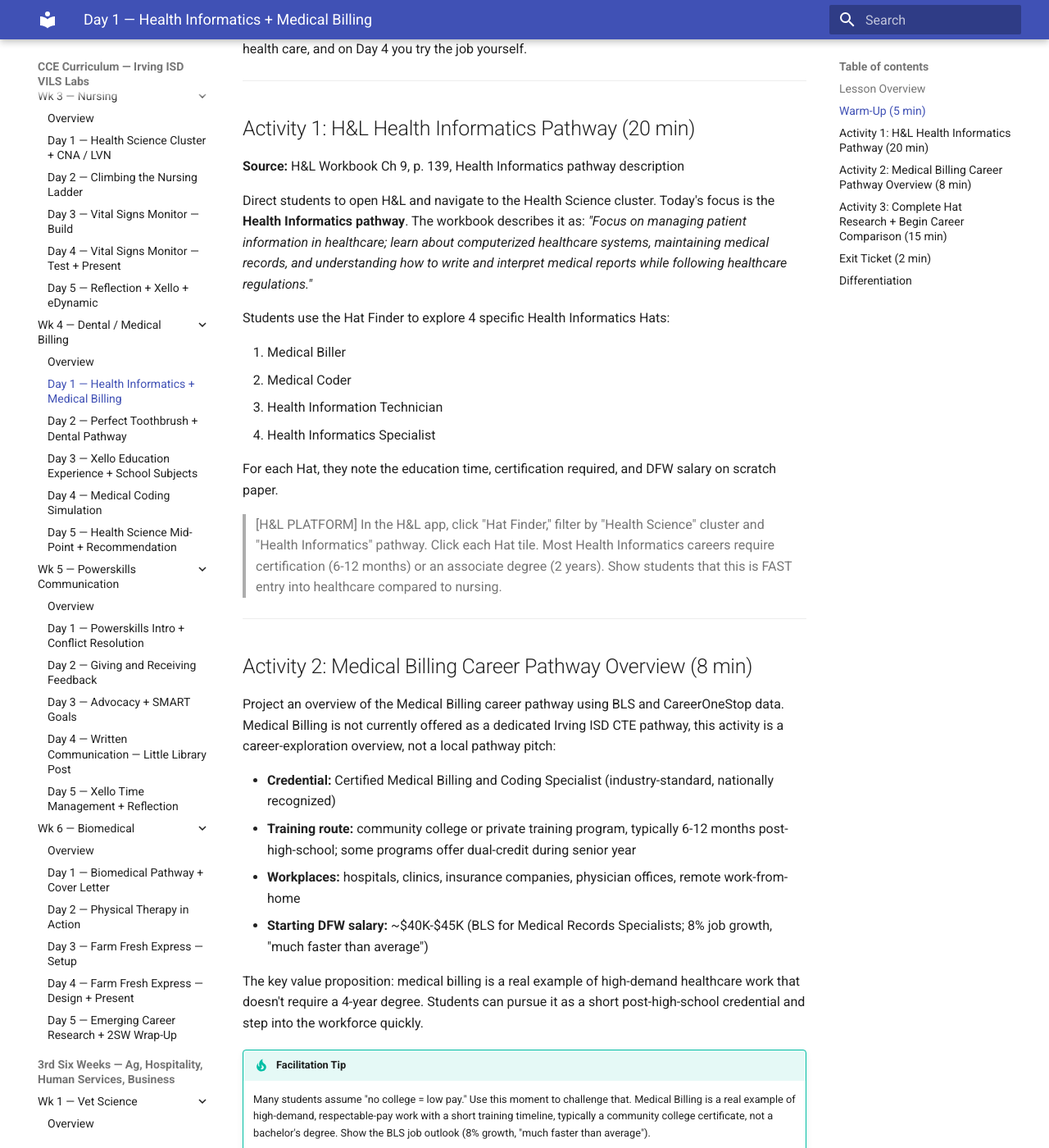
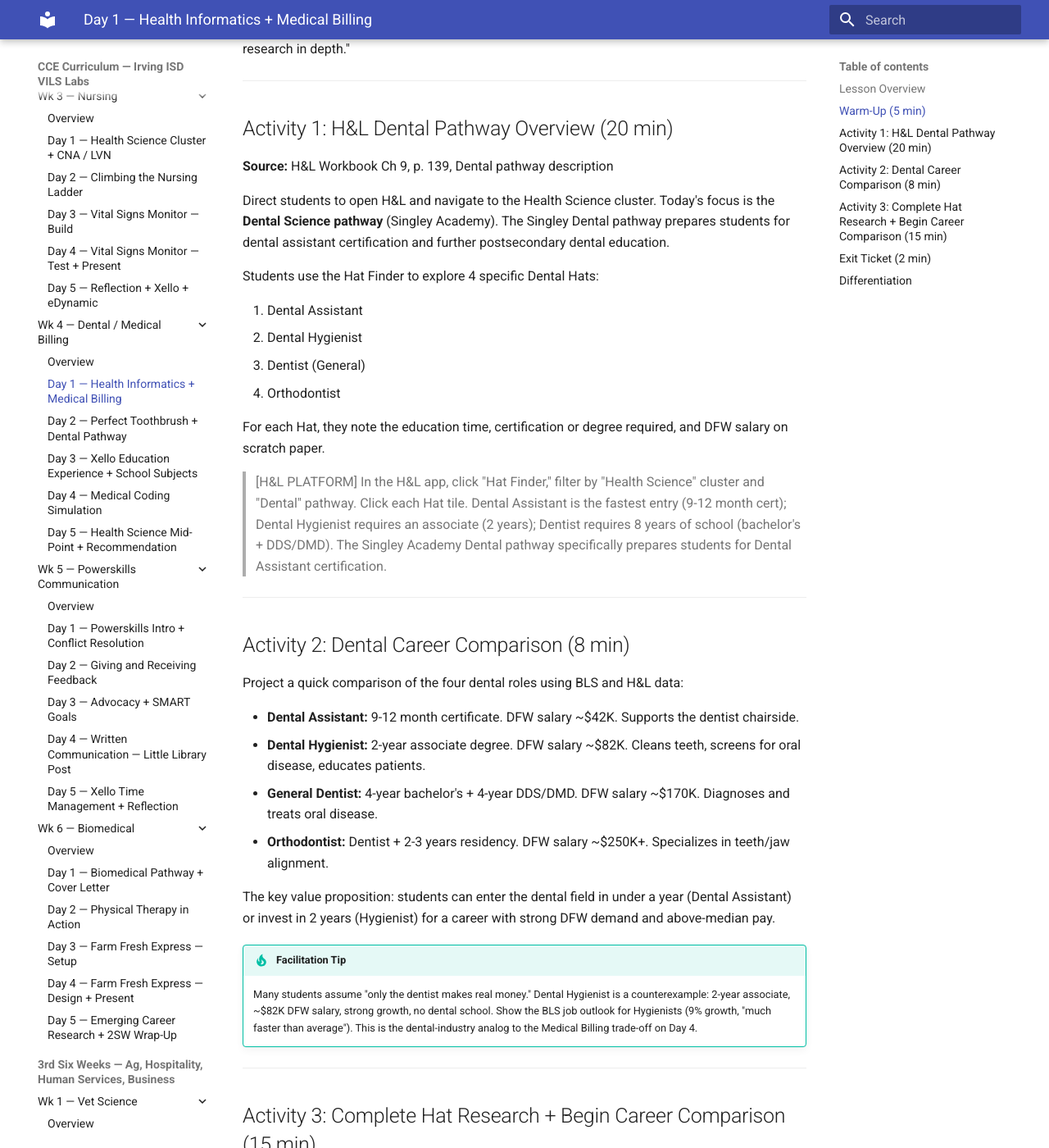
Before and after one commit to elbrielle/cce-curriculum, an MkDocs documentation site: the page built from docs/2sw/wk4-dental-medical-billing/day1.md, in a window 1280 px wide and 1400 px high, scrolled down 749 px. Shown: the whole window at 82% size. Built offline with MkDocs 1.6.1 and Material for MkDocs 9.7.7, drawn with Linux system fonts in a browser that asks for light colours; the version menu is left out; some of the changed text lies outside the part shown.

Commit message:
B1: 2SW Wk4 restructure — dental primary, medical billing to 1 day
Teacher feedback (B1): reduce medical billing from multi-day coverage to
1-2 days within the week, redistribute freed days to dental. Irving ISD has
a Dental pathway at Singley Academy; Medical Billing has no dedicated
Irving ISD pathway, so it fits better as a single-day career-exploration
topic rather than the week's co-headliner.

Changes:
- Overview title: "Behind the Scenes — Dental and Medical Billing" becomes
  "Dental Science Careers + Health Informatics"
- Lesson Objective: reordered to lead with dental; medical billing framed as
  short-credential alternative (single-day treatment)
- Week at a Glance: Day 1 pivots from "Health Informatics + Medical Billing"
  to "Dental Pathway Intro + Hat Research"; Day 4 renamed to
  "Health Informatics + Medical Coding Simulation" (absorbs the billing
  pathway overview before the coding simulation)
- Day 1 rewrite: Dental Pathway Intro. Hat Finder covers Dental Assistant /
  Hygienist / Dentist / Orthodontist. Career Comparison first row is Dental
  Hygienist. Exit ticket: dental education value comparison.
- Day 2 Activity 3: updated to note Dental Hygienist row is pre-filled from
  Day 1; Day 2 completes only RN row; Medical Biller row moves to Day 4.
  Classification example trimmed from 3 careers to 2.
- Day 4: Activity 1 absorbs Medical Billing Pathway overview (3 min) before
  coding intro (9 min). Students fill Medical Biller row during the intro.
  Title updated; TEKS adds d(5)(B) classification.

Scope and sequence row not modified: both pathways are still covered,
reweighted within the week. TEKS (d(2)(A), d(3)(B), d(5)(B)) preserved.

Preservation loop clean: build --strict passes, all 5 days sum to 50 min,
no teacher scripting, no em dashes in body prose.

Co-Authored-By: Claude Opus 4.6 <noreply@anthropic.com>

```diff
--- a/docs/2sw/wk4-dental-medical-billing/day1.md
+++ b/docs/2sw/wk4-dental-medical-billing/day1.md
@@ -1,57 +1,57 @@
-# Day 1: Health Informatics + Medical Billing
+# Day 1: Dental Pathway Intro + Hat Research
 
 ## Lesson Overview
 
 | | |
 |---|---|
 | **Time** | 50 minutes |
-| **Objectives** | Explore the Health Informatics pathway in H&L; identify medical billing/coding careers; complete the Hat Research template for one health informatics career |
-| **TEKS** | d(2)(A) |
-| **Deliverable** | Hat Research template (1 health informatics career) + first row of Career Comparison worksheet (Medical Biller) |
+| **Objectives** | Explore the Dental Science pathway in H&L; identify dental careers (Dental Assistant, Dental Hygienist, Dentist); complete the Hat Research template for one dental career |
+| **TEKS** | d(1)(C), d(2)(A) |
+| **Deliverable** | Hat Research template (1 dental career) + first row of Career Comparison worksheet (Dental Hygienist) |
 | **Materials** | Chromebooks, H&L accounts, H&L Workbook Ch 9 (pp. 138-148), printed Hat Research template, printed Career Comparison worksheet, projector |
 
 ---
 
 ## Warm-Up (5 min)
 
-**WARM-UP: If a medical coder types the wrong 5-character code on a hospital form, a family might get a $500 bill they don't actually owe. What kind of skills do you think that job takes?**
+**WARM-UP: Think about the last time you visited a dentist's office. How many DIFFERENT people worked there? What did each one do?**
 
-Take 3-4 responses. Bridge: medical billing is one of the largest behind-the-scenes jobs in healthcare, and it runs on people who never see patients. Today you meet the invisible side of health care, and on Day 4 you try the job yourself.
+Take 3-4 responses. Students typically name the dentist and maybe a "dental assistant." Bridge: "A working dental office has 4-6 career roles. Today you meet all of them, then pick ONE to research in depth."
 
 ---
 
-## Activity 1: H&L Health Informatics Pathway (20 min)
+## Activity 1: H&L Dental Pathway Overview (20 min)
 
-**Source:** H&L Workbook Ch 9, p. 139, Health Informatics pathway description
+**Source:** H&L Workbook Ch 9, p. 139, Dental pathway description
 
-Direct students to open H&L and navigate to the Health Science cluster. Today's focus is the **Health Informatics pathway**. The workbook describes it as: *"Focus on managing patient information in healthcare; learn about computerized healthcare systems, maintaining medical records, and understanding how to write and interpret medical reports while following healthcare regulations."*
+Direct students to open H&L and navigate to the Health Science cluster. Today's focus is the **Dental Science pathway** (Singley Academy). The Singley Dental pathway prepares students for dental assistant certification and further postsecondary dental education.
 
-Students use the Hat Finder to explore 4 specific Health Informatics Hats:
+Students use the Hat Finder to explore 4 specific Dental Hats:
 
-1. Medical Biller
-2. Medical Coder
-3. Health Information Technician
-4. Health Informatics Specialist
+1. Dental Assistant
+2. Dental Hygienist
+3. Dentist (General)
+4. Orthodontist
 
-For each Hat, they note the education time, certification required, and DFW salary on scratch paper.
+For each Hat, they note the education time, certification or degree required, and DFW salary on scratch paper.
 
-> [H&L PLATFORM] In the H&L app, click "Hat Finder," filter by "Health Science" cluster and "Health Informatics" pathway. Click each Hat tile. Most Health Informatics careers require certification (6-12 months) or an associate degree (2 years). Show students that this is FAST entry into healthcare compared to nursing.
+> [H&L PLATFORM] In the H&L app, click "Hat Finder," filter by "Health Science" cluster and "Dental" pathway. Click each Hat tile. Dental Assistant is the fastest entry (9-12 month cert); Dental Hygienist requires an associate (2 years); Dentist requires 8 years of school (bachelor's + DDS/DMD). The Singley Academy Dental pathway specifically prepares students for Dental Assistant certification.
 
 ---
 
-## Activity 2: Medical Billing Career Pathway Overview (8 min)
+## Activity 2: Dental Career Comparison (8 min)
 
-Project an overview of the Medical Billing career pathway using BLS and CareerOneStop data. Medical Billing is not currently offered as a dedicated Irving ISD CTE pathway, this activity is a career-exploration overview, not a local pathway pitch:
+Project a quick comparison of the four dental roles using BLS and H&L data:
 
-- **Credential:** Certified Medical Billing and Coding Specialist (industry-standard, nationally recognized)
-- **Training route:** community college or private training program, typically 6-12 months post-high-school; some programs offer dual-credit during senior year
-- **Workplaces:** hospitals, clinics, insurance companies, physician offices, remote work-from-home
-- **Starting DFW salary:** ~$40K-$45K (BLS for Medical Records Specialists; 8% job growth, "much faster than average")
+- **Dental Assistant:** 9-12 month certificate. DFW salary ~$42K. Supports the dentist chairside.
+- **Dental Hygienist:** 2-year associate degree. DFW salary ~$82K. Cleans teeth, screens for oral disease, educates patients.
+- **General Dentist:** 4-year bachelor's + 4-year DDS/DMD. DFW salary ~$170K. Diagnoses and treats oral disease.
+- **Orthodontist:** Dentist + 2-3 years residency. DFW salary ~$250K+. Specializes in teeth/jaw alignment.
 
-The key value proposition: medical billing is a real example of high-demand healthcare work that doesn't require a 4-year degree. Students can pursue it as a short post-high-school credential and step into the workforce quickly.
+The key value proposition: students can enter the dental field in under a year (Dental Assistant) or invest in 2 years (Hygienist) for a career with strong DFW demand and above-median pay.
 
 !!! tip "Facilitation Tip"
-    Many students assume "no college = low pay." Use this moment to challenge that. Medical Billing is a real example of high-demand, respectable-pay work with a short training timeline, typically a community college certificate, not a bachelor's degree. Show the BLS job outlook (8% growth, "much faster than average").
+    Many students assume "only the dentist makes real money." Dental Hygienist is a counterexample: 2-year associate, ~$82K DFW salary, strong growth, no dental school. Show the BLS job outlook for Hygienists (9% growth, "much faster than average"). This is the dental-industry analog to the Medical Billing trade-off on Day 4.
 
 ---
 
@@ -59,34 +59,34 @@ The key value proposition: medical billing is a real example of high-demand heal
 
 **Source:** H&L Workbook Ch 9, p. 148, Hat Research template
 
-Students complete the **Hat Research template** for ONE Health Informatics career of their choice. The template fields are the same as Wk 3: Name of Career, What Interests You?, Brief Job Description, Education/Training Needed, Average Salary, Tools/Equipment/Skills.
+Students complete the **Hat Research template** for ONE dental career of their choice (most will pick Dental Hygienist or Dentist). The template fields are the same as Wk 3: Name of Career, What Interests You?, Brief Job Description, Education/Training Needed, Average Salary, Tools/Equipment/Skills.
 
-Then they fill in the **first row of the Career Comparison worksheet** (Medical Biller). The worksheet has 3 rows (Medical Biller, Dental Hygienist, RN) and 5 columns:
+Then they fill in the **first row of the Career Comparison worksheet** (Dental Hygienist). The worksheet has 3 rows (Dental Hygienist, RN, Medical Biller) and 5 columns:
 
 | Career | Education Time | Certification | DFW Salary | Job Growth (BLS) |
 |---|---|---|---|---|
 
-The Medical Biller row example:
+The Dental Hygienist row example:
 
-- **Education Time:** 6-12 months certification OR 2-year associate degree
-- **Certification:** Certified Medical Billing and Coding Specialist
-- **DFW Salary:** ~$42K (BLS)
-- **Job Growth:** 8% (BLS, "much faster than average")
+- **Education Time:** 2-year associate degree
+- **Certification:** State dental hygiene license (Texas State Board of Dental Examiners)
+- **DFW Salary:** ~$82K (BLS)
+- **Job Growth:** 9% (BLS, "much faster than average")
 
-Students will complete the Dental Hygienist and RN rows on Day 2.
+Students will complete the RN row on Day 2 and the Medical Biller row on Day 4 (when the Health Informatics career appears).
 
-**DOK 2:** How would you describe what a Medical Billing and Coding Specialist does to someone who has never heard of this career?
+**DOK 2:** How would you describe the difference between a Dental Assistant and a Dental Hygienist to someone who thinks they are the same job?
 
 ---
 
 ## Exit Ticket (2 min)
 
-**EXIT TICKET:** Name one Health Informatics career and the certification it requires. Then explain in one sentence how that certification pathway (certificate or associate-level credential) changes the career's accessibility compared to becoming a doctor or RN (years of school, cost). Submit your Hat Research template. *(d(2)(A), d(3)(G))*
+**EXIT TICKET:** Name one dental career and the education pathway it requires (certificate, associate, bachelor + doctoral). Then explain in one sentence which dental career offers the best value FOR YOU (training time vs salary) and why. Submit your Hat Research template. *(d(1)(C), d(2)(A))*
 
 ---
 
 ## Differentiation
 
-- **Support:** Pre-fill the Hat Research template with one career modeled. Highlight the BLS sections students need to read for the salary and growth fields.
-- **Extension:** Research the difference between ICD-10 and CPT coding systems. When is each used? Write a 2-sentence explanation.
-- **ELL:** Bilingual Hat Research template. Pre-teach: Records = Registros, Code = Código, Insurance = Seguro, Billing = Facturación.
+- **Support:** Pre-fill the Hat Research template with the Dental Hygienist career modeled. Highlight the BLS sections students need to read for the salary and growth fields.
+- **Extension:** Research the Singley Academy Dental pathway course sequence. Which specific classes would a 9th grader take? Which certifications does the pathway confer by graduation?
+- **ELL:** Bilingual Hat Research template. Pre-teach: Dental = Dental, Hygienist = Higienista, Assistant = Asistente, Certification = Certificación, Associate degree = Grado asociado.
```
Also changed, not shown: docs/2sw/wk4-dental-medical-billing/day2.md (+5 -4 lines), docs/2sw/wk4-dental-medical-billing/day4.md (+16 -5 lines), docs/2sw/wk4-dental-medical-billing/overview.md (+6 -6 lines).
